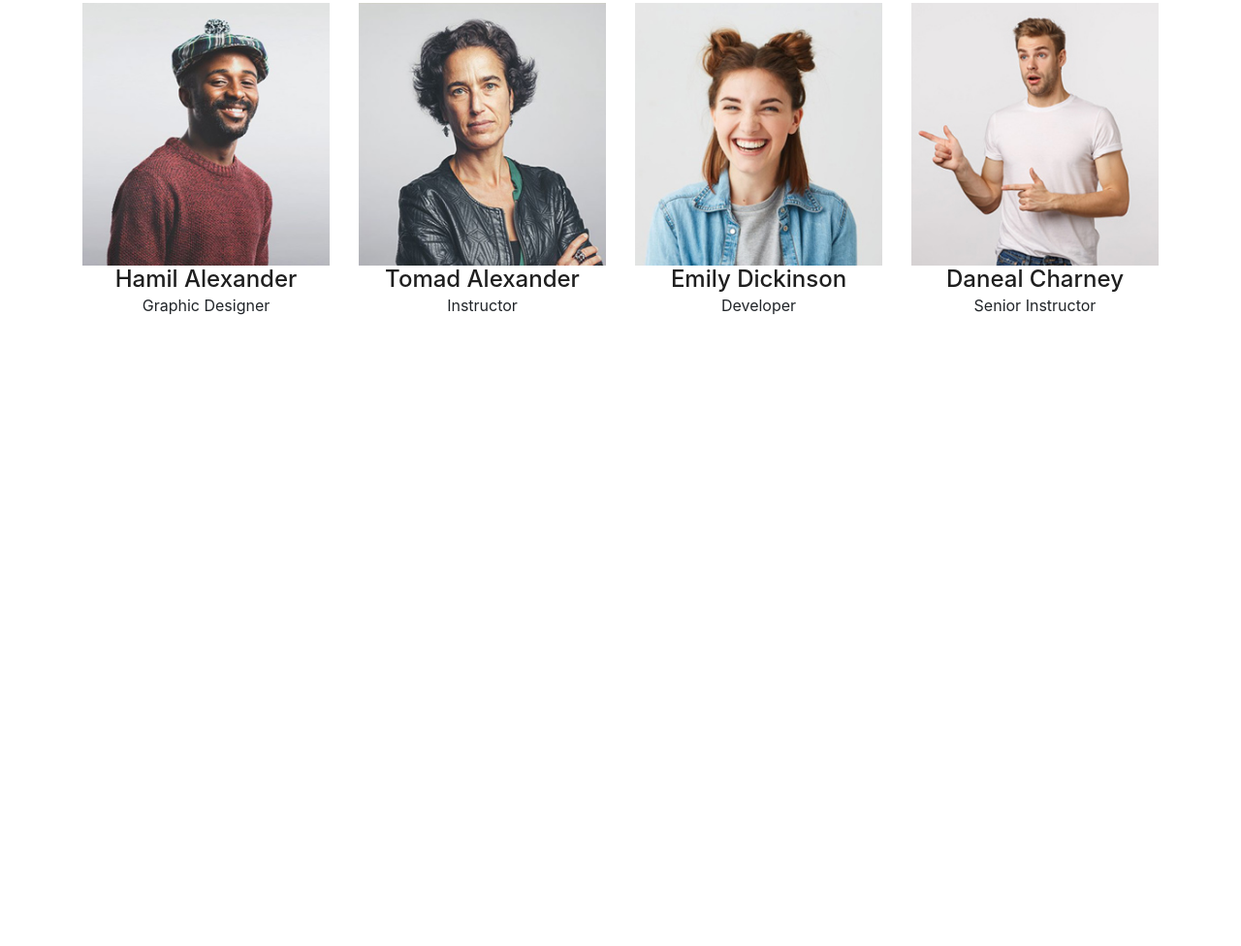
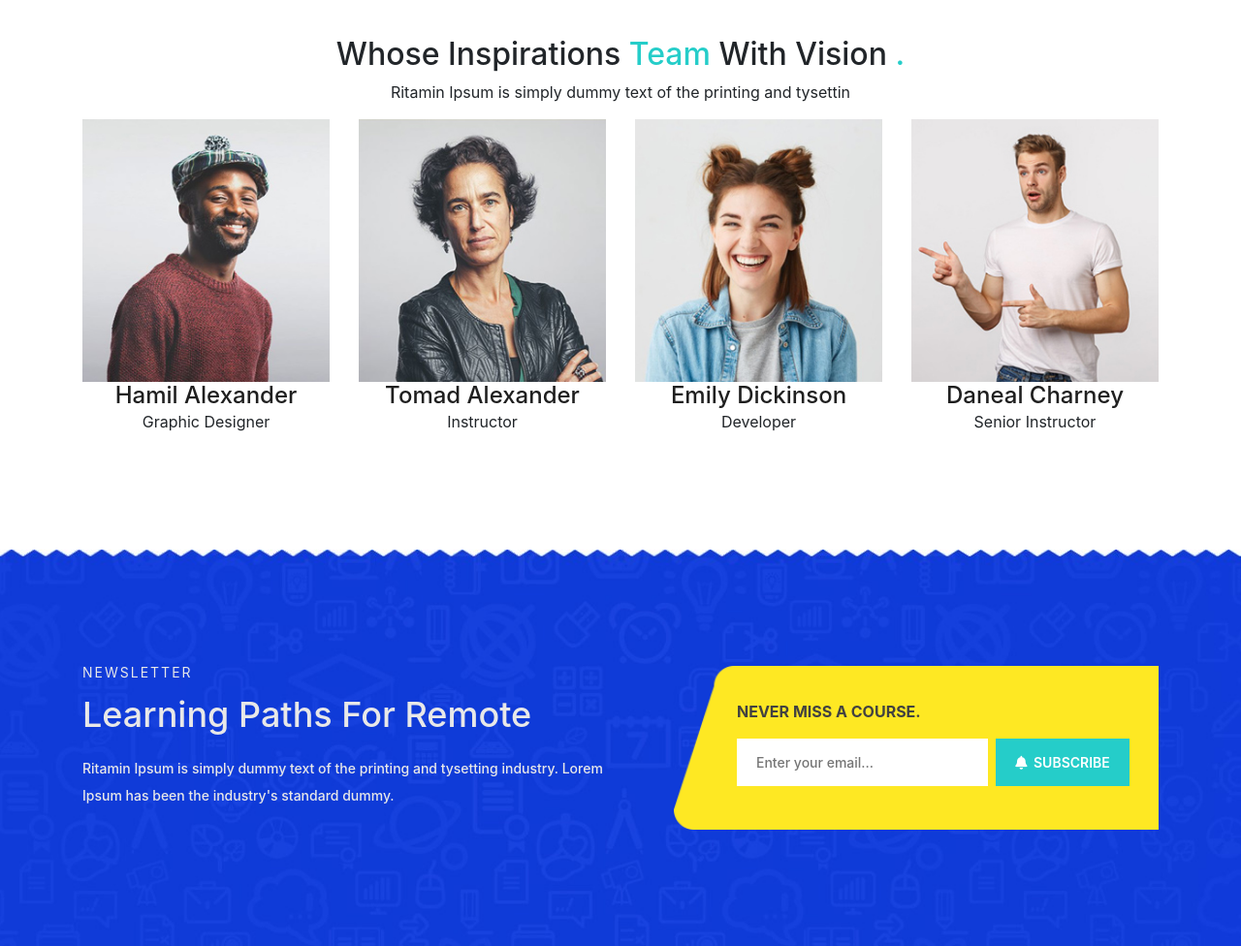
Before and after one commit to gubad-source/code-academy, a website: page edstudy/about.html in a window 1280 px wide. Shown: the part 1719-2695 px from the top of the page at 97% size. Before the commit the page ends 2046 px from the top, so only its background shows below. Drawn offline with nearby package versions, Linux system fonts and the light colour scheme.

Commit message:
newsletter have been added

```diff
--- a/edstudy/about.html
+++ b/edstudy/about.html
@@ -243,6 +243,36 @@
             </div>
         </div>
     </section>
+    <section id="about-newsletter">
+        <div class="container">
+            <div class="row">
+                <div class="col-lg-6">
+                    <div class="title">
+                        <span>NEWSLETTER</span>
+                        <h2>Learning Paths For Remote</h2>
+                        <p>Ritamin Ipsum is simply dummy text of the printing and tysetting industry. Lorem
+                             Ipsum has been the industry's standard dummy.</p>
+                    </div>
+                </div>
+                <div class="col-lg-6">
+                    <div class="newsletter-form">
+                        <label for="">Never miss a course.</label>
+                        <form action="">
+                            <input type="email" name="" id="" placeholder="Enter your email...">
+                            <button type="submit">
+                                <i class="fas fa-bell"></i>
+                                subscribe
+                            </button>
+                        </form>
+                    </div>
+
+                </div>
+            </div>
+        </div>
+        <div class="newsletter-bell">
+            <img src="./assets/img/bell_icon.png" alt="">
+        </div>
+    </section>
    </main>
 
    <script src="https://cdnjs.cloudflare.com/ajax/libs/jquery/3.5.1/jquery.min.js"></script>
--- a/edstudy/assets/scss/pages/_about.scss
+++ b/edstudy/assets/scss/pages/_about.scss
@@ -174,6 +174,7 @@
   }
 }
 #team-vision {
+  padding: 120px 0px;
   .title {
     position: relative;
     &::before {
@@ -262,3 +263,87 @@
     }
   }
 }
+#about-newsletter {
+  padding: 120px 0px;
+  background-image: url("../img/newsletter_bg.jpg");
+  background-position: top center;
+  background-size: cover;
+  position: relative;
+  z-index: 1;
+  .title {
+    color: lighten($color: $white-color, $amount: 3);
+
+    span {
+      font-size: 14px;
+      text-transform: uppercase;
+      letter-spacing: 2px;
+      display: block;
+      margin-bottom: 15px;
+      line-height: 1;
+    }
+    h2 {
+      font-size: 36px;
+      margin-bottom: 20px;
+    }
+    p {
+      font-size: 14px;
+      font-weight: 500;
+      line-height: 28px;
+    }
+  }
+  .newsletter-form {
+    background-image: url("../img/newsletter_shape.png");
+    margin-left: 40px;
+    background-size: cover;
+    background-position: left center;
+    padding: 35px 30px 45px 65px;
+    label {
+      display: inline-block;
+      color: $title-color;
+      font-weight: 700;
+      text-transform: uppercase;
+      line-height: 1;
+      margin-bottom: 20px;
+    }
+    form {
+      display: flex;
+      align-items: center;
+      input {
+        border: none;
+        background: #fff;
+        color: #666666;
+        font-weight: 500;
+        padding: 14px 20px;
+        flex-grow: 1;
+        font-size: 14px;
+
+      }
+      button {
+        text-transform: uppercase;
+        border: none;
+        padding: 0 20px;
+        background: #25cdc9;
+        color: #fff;
+        line-height: 49px;
+        width: 150px;
+        margin-left: 8px;
+        border: medium none;
+        border-radius: 0;
+        display: inline-block;
+        font-size: 14px;
+        font-weight: 600;
+        letter-spacing: 0;
+        i{
+          margin: 0 3px 0 0;
+        }
+      }
+    }
+  }
+.newsletter-bell{
+  position: absolute;
+  top: 50%;
+  transform: translateY(-50%);
+  right: 8%;
+  z-index: -1;
+}
+}
```
Also changed, not shown: edstudy/assets/css/style.css, edstudy/assets/img/bell_icon.png (added), edstudy/assets/img/newsletter_bg.jpg (added), edstudy/assets/img/newsletter_shape.png (added).
